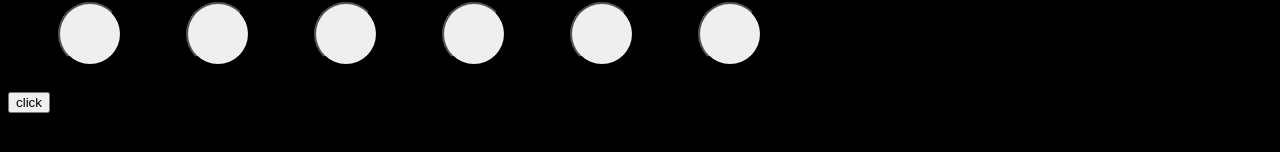
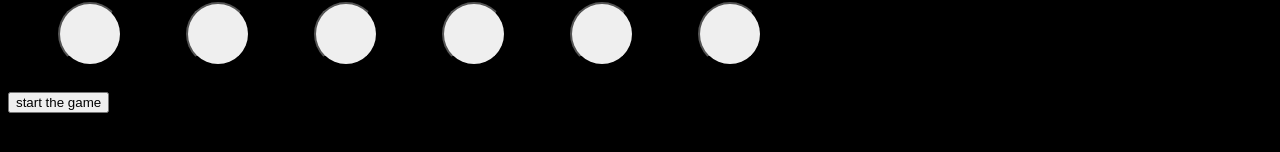
Before and after one commit to nikhil24agarwal/Guess-the-color, a plain HTML site: page index.html in a window 1280 px wide. Shown: the part 180-332 px from the top of the page. Drawn offline with Linux system fonts and the light colour scheme; files that its build step writes are made by us from their sources.

Commit message:
Update index.html

```diff
--- a/index.html
+++ b/index.html
@@ -70,7 +70,7 @@
 
         </div>
 
-        <button onclick="f()">click</button>
+        <button onclick="f()" class="h">start the game </button>
 
 
     </body>
```
